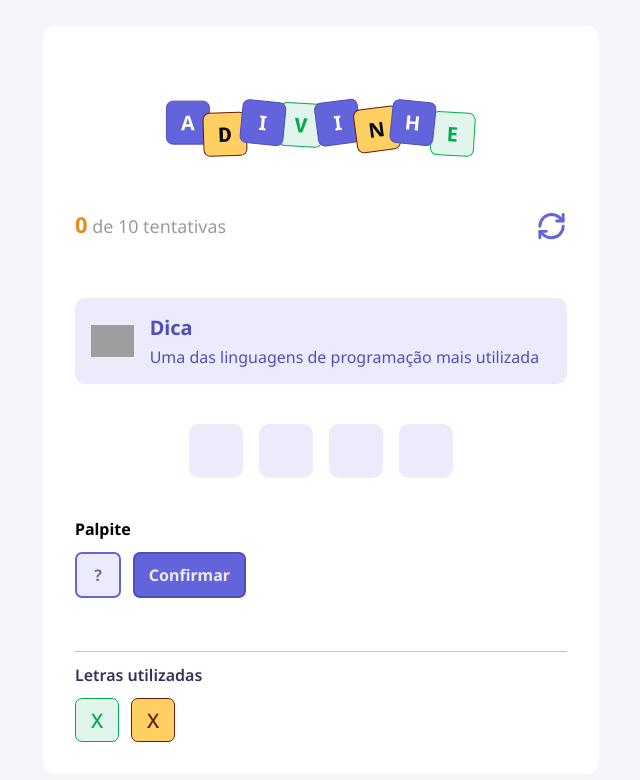
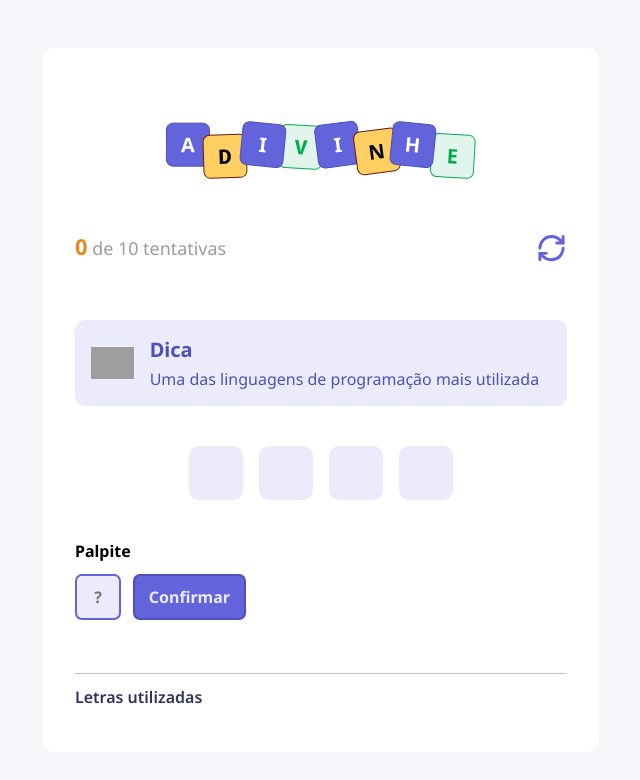
Before and after one commit to olucas-fg/projeto-adivinhacao, a React (Vite) app: page / in a window 1280 px wide. Shown: the top 780 px of the page, without its empty margins (319-959 px from the left). Built offline with nearby package versions, Linux system fonts and the light colour scheme; grey boxes are pictures that could not be loaded.

Commit message:
listando letras utilizadas

```diff
--- a/src/App.tsx
+++ b/src/App.tsx
@@ -8,12 +8,13 @@
 import { Letter } from "./components/Letter"
 import { Input } from "./components/Input"
 import { Button } from "./components/Button"
-import { LettersUsed } from "./components/LettersUsed"
+import { LettersUsed, LetterUsedProps } from "./components/LettersUsed"
 
 export default function App() {
   const[attempt, setAttempts] = useState(0)
   const [letter, setLetter] = useState("")
   const [challenge, setChallenge] = useState<Challenge | null>(null)
+  const [lettersUsed, setLettersUsed] = useState<LetterUsedProps[]>([])
 
   function handleRestartGame() {
     alert("Reiniciar o jogo!")
@@ -59,7 +60,7 @@
           <Button title="Confirmar"></Button>
         </div>
 
-        <LettersUsed></LettersUsed>
+        <LettersUsed data={lettersUsed}></LettersUsed>
       </main>
     </div>
   )
--- a/src/components/LettersUsed/index.tsx
+++ b/src/components/LettersUsed/index.tsx
@@ -2,14 +2,25 @@
 
 import { Letter } from "../Letter"
 
-export function LettersUsed() {
+export type LetterUsedProps = {
+  value: string
+  correct: boolean
+}
+
+type Props = {
+  data: LetterUsedProps[]
+}
+
+export function LettersUsed({ data }: Props) {
   return <div className={styles.lettersUsed}>
     <h5>Letras utilizadas</h5>
 
-  <div>
-    <Letter value="X" size="small" color="correct"></Letter>
-    <Letter value="X" size="small" color="wrong"></Letter>
-  </div>
+    <div>
+      {
+        data.map(({ value, correct }) =>
+          <Letter value={value} size="small" color={correct ? "correct": "wrong"}></Letter>)
+      }
+    </div>
 
   </div>
 }
```
